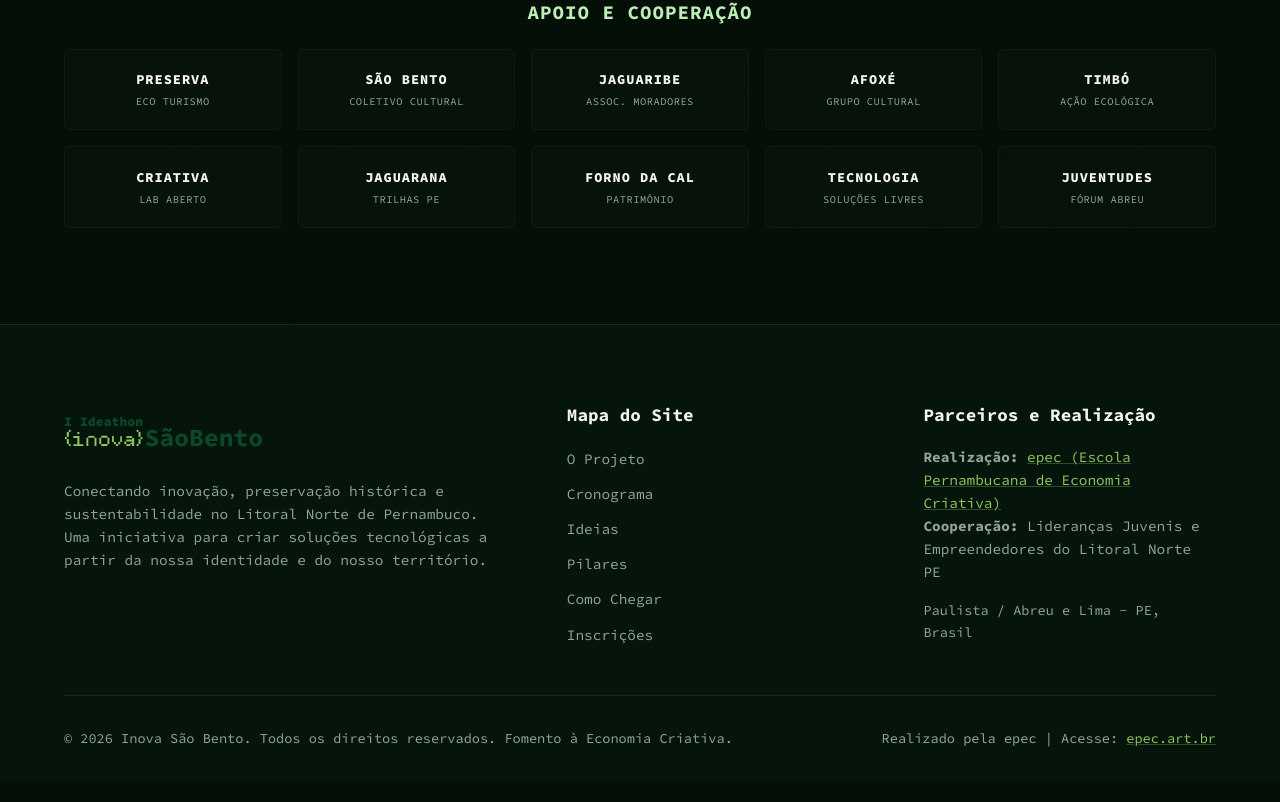
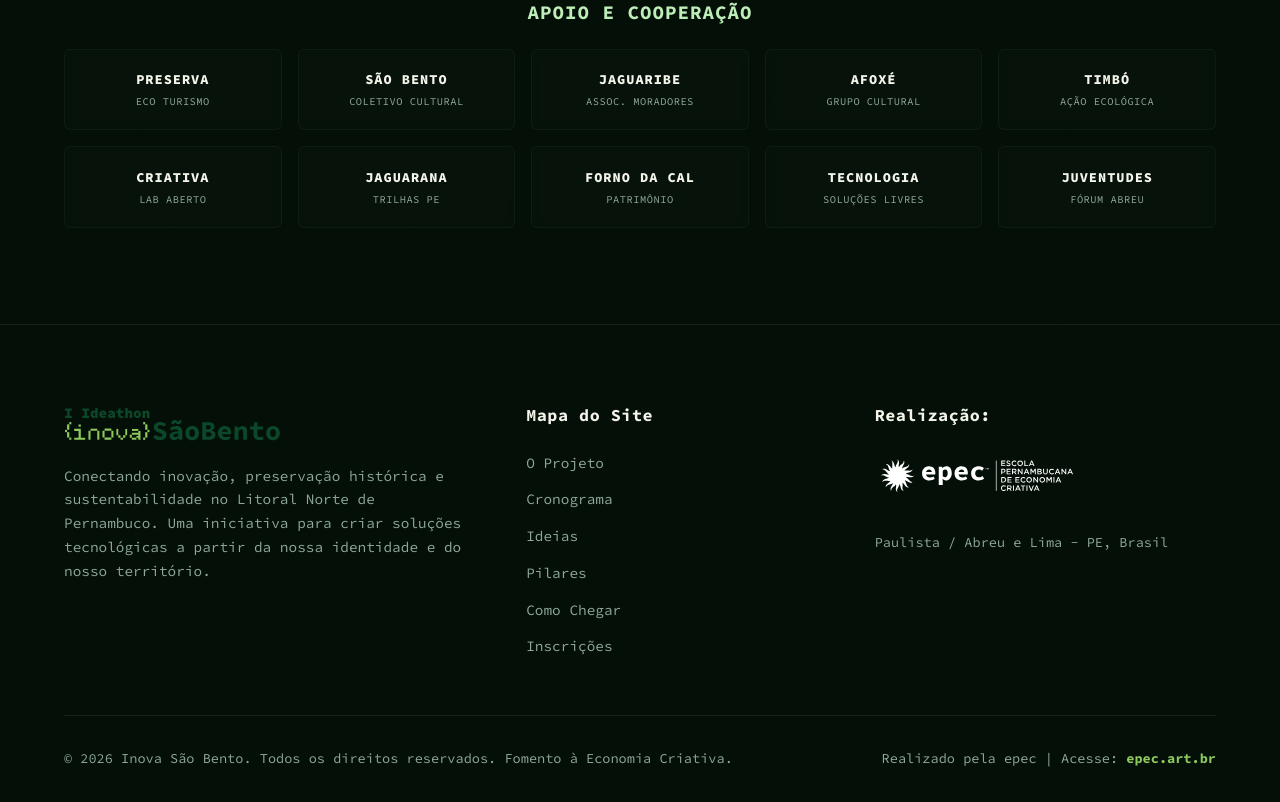
Before and after one commit to inovasaobento-ops/site-inovasaobento, a Next.js app: page / in a window 1280 px wide. Shown: the part 7113-7915 px from the top of the page. Built offline with nearby package versions, Linux system fonts and the light colour scheme; no server answers; the database is empty.

Commit message:
feat: atualizar rodape com o logotipo branco da epec e layout idêntico ao print de referencia

```diff
--- a/src/app/page.module.css
+++ b/src/app/page.module.css
@@ -645,20 +645,22 @@
 
 /* 8. Footer */
 .footer {
-  background-color: var(--color-bg-panel);
+  background-color: var(--color-bg-dark);
   color: var(--color-text-dark);
   padding: 5rem 0 2rem 0;
   border-top: 1px solid rgba(255, 255, 255, 0.08);
   position: relative;
+  font-family: var(--font-source-code), monospace;
 }
 
 .footerTop {
   display: grid;
-  grid-template-columns: 1.5fr 1fr 1fr;
+  grid-template-columns: 1.4fr 1fr 1.2fr;
   gap: 4rem;
   border-bottom: 1px solid rgba(255, 255, 255, 0.08);
-  padding-bottom: 3rem;
+  padding-bottom: 3.5rem;
   margin-bottom: 2rem;
+  align-items: start;
 }
 
 .footerBrand {
@@ -669,28 +671,32 @@
 
 .brandDesc {
   color: var(--color-text-muted);
+  font-family: var(--font-source-code), monospace;
   font-size: 0.9rem;
-  line-height: 1.6;
+  line-height: 1.65;
 }
 
 .footerTitle {
   color: var(--color-text-dark);
-  font-family: var(--font-heading);
-  font-size: 1.1rem;
+  font-family: var(--font-source-code), monospace;
+  font-size: 1.05rem;
   font-weight: 700;
-  margin-bottom: 1.2rem;
+  margin-bottom: 1.5rem;
+  letter-spacing: 0.5px;
 }
 
 .linksList {
   list-style: none;
   display: flex;
   flex-direction: column;
-  gap: 0.6rem;
+  gap: 0.7rem;
 }
 
 .linksList a {
   color: var(--color-text-muted);
+  font-family: var(--font-source-code), monospace;
   font-size: 0.9rem;
+  transition: var(--transition-fast);
 }
 
 .linksList a:hover {
@@ -698,27 +704,34 @@
   padding-left: 4px;
 }
 
-.contactText {
-  color: var(--color-text-muted);
-  font-size: 0.9rem;
-  line-height: 1.6;
-  margin-bottom: 1rem;
+.footerContact {
+  display: flex;
+  flex-direction: column;
+  align-items: flex-start;
 }
 
-.epecLink {
-  color: var(--color-lime-green);
-  text-decoration: underline;
-  text-decoration-color: rgba(143, 201, 93, 0.3);
+.epecLogoLink {
+  display: inline-block;
+  transition: var(--transition-fast);
+  margin-bottom: 1.5rem;
 }
 
-.epecLink:hover {
-  color: var(--color-pastel-green);
-  text-shadow: 0 0 6px rgba(143, 201, 93, 0.3);
+.epecLogoLink:hover {
+  opacity: 0.9;
+  transform: translateY(-2px);
+}
+
+.epecLogoImg {
+  height: 52px;
+  width: auto;
+  object-fit: contain;
 }
 
 .contactDetails {
+  font-family: var(--font-source-code), monospace;
   font-size: 0.85rem;
   color: var(--color-text-muted);
+  line-height: 1.5;
 }
 
 .footerBottom {
@@ -727,12 +740,22 @@
   align-items: center;
   flex-wrap: wrap;
   gap: 1rem;
+  font-family: var(--font-source-code), monospace;
   font-size: 0.85rem;
   color: var(--color-text-muted);
 }
 
-.footerCredits a {
+.footerCredits a, .epecLink {
   color: var(--color-lime-green);
+  font-family: var(--font-source-code), monospace;
+  font-weight: 700;
+  text-decoration: none;
+  transition: var(--transition-fast);
+}
+
+.footerCredits a:hover, .epecLink:hover {
+  color: var(--color-pastel-green);
+  text-decoration: underline;
 }
 
 /* RESPONSIVE DESIGN */
@@ -1140,6 +1163,15 @@
   .apoiosGrid {
     grid-template-columns: repeat(2, 1fr);
   }
+  .footerTop {
+    grid-template-columns: 1fr;
+    gap: 2.5rem;
+  }
+  .footerBottom {
+    flex-direction: column;
+    text-align: center;
+    gap: 0.8rem;
+  }
 }
 
 @media (max-width: 480px) {
--- a/src/app/page.tsx
+++ b/src/app/page.tsx
@@ -398,12 +398,13 @@
       <footer className={styles.footer}>
         <div className="container">
           <div className={styles.footerTop}>
+            {/* Column 1: Brand & Desc */}
             <div className={styles.footerBrand}>
               <Image
                 src="/assets/logo-horizontal.svg"
                 alt="Inova São Bento Logo Footer"
-                width={200}
-                height={55}
+                width={218}
+                height={40}
                 className={styles.footerLogo}
               />
               <p className={styles.brandDesc}>
@@ -412,6 +413,7 @@
               </p>
             </div>
 
+            {/* Column 2: Sitemap Links */}
             <div className={styles.footerLinks}>
               <h4 className={styles.footerTitle}>Mapa do Site</h4>
               <ul className={styles.linksList}>
@@ -424,12 +426,23 @@
               </ul>
             </div>
 
+            {/* Column 3: Realização & White Epec Logo */}
             <div className={styles.footerContact}>
-              <h4 className={styles.footerTitle}>Parceiros e Realização</h4>
-              <p className={styles.contactText}>
-                <strong>Realização:</strong> <a href="https://epec.art.br" target="_blank" rel="noopener noreferrer" className={styles.epecLink}>epec (Escola Pernambucana de Economia Criativa)</a><br />
-                <strong>Cooperação:</strong> Lideranças Juvenis e Empreendedores do Litoral Norte PE
-              </p>
+              <h4 className={styles.footerTitle}>Realização:</h4>
+              <a
+                href="https://epec.art.br"
+                target="_blank"
+                rel="noopener noreferrer"
+                className={styles.epecLogoLink}
+              >
+                <Image
+                  src="/Logotipo epec branco.svg"
+                  alt="Escola Pernambucana de Economia Criativa - epec"
+                  width={230}
+                  height={58}
+                  className={styles.epecLogoImg}
+                />
+              </a>
               <p className={styles.contactDetails}>
                 Paulista / Abreu e Lima - PE, Brasil
               </p>
@@ -438,7 +451,9 @@
 
           <div className={styles.footerBottom}>
             <p>&copy; {new Date().getFullYear()} Inova São Bento. Todos os direitos reservados. Fomento à Economia Criativa.</p>
-            <p className={styles.footerCredits}>Realizado pela epec | Acesse: <a href="https://epec.art.br" target="_blank" rel="noopener noreferrer" className={styles.epecLink}>epec.art.br</a></p>
+            <p className={styles.footerCredits}>
+              Realizado pela epec | Acesse: <a href="https://epec.art.br" target="_blank" rel="noopener noreferrer" className={styles.epecLink}>epec.art.br</a>
+            </p>
           </div>
         </div>
       </footer>
```
Also changed, not shown: public/Logotipo epec branco.svg (added), public/assets/logo-epec-branco.svg (added).
